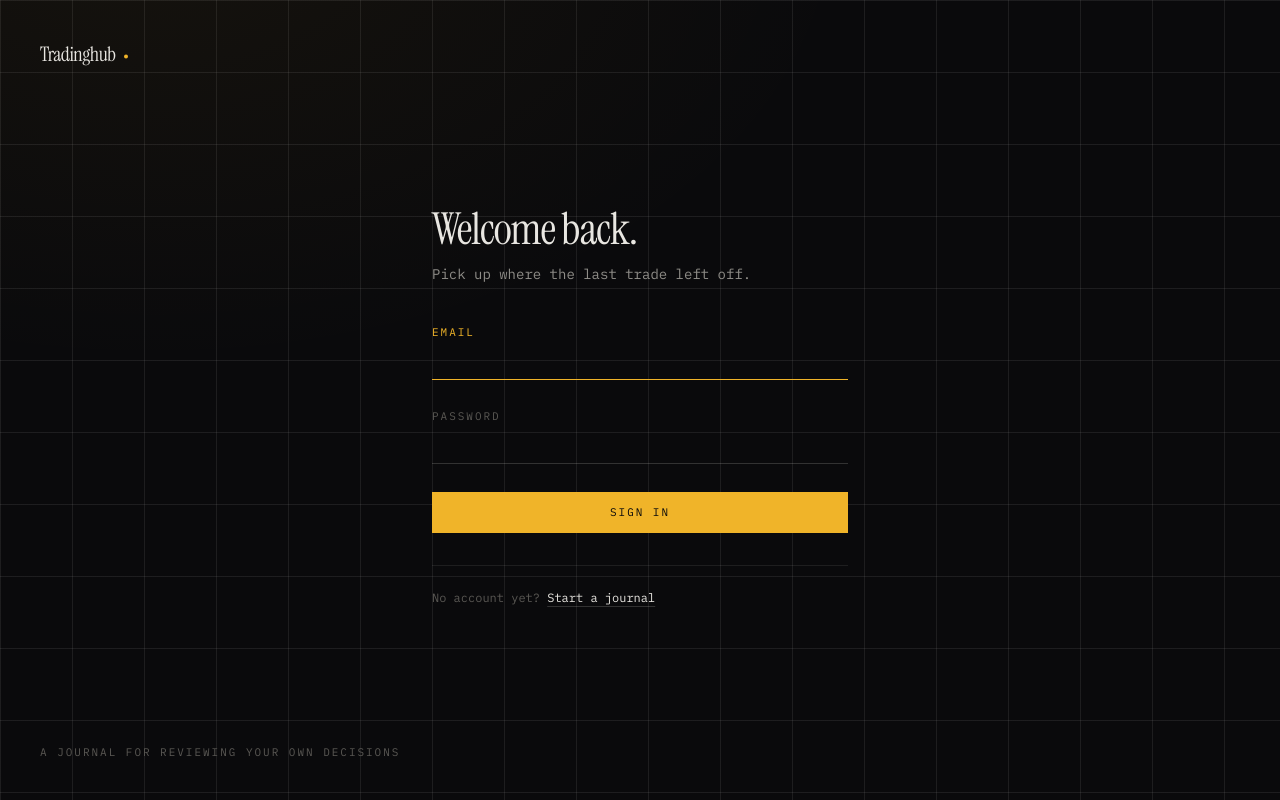
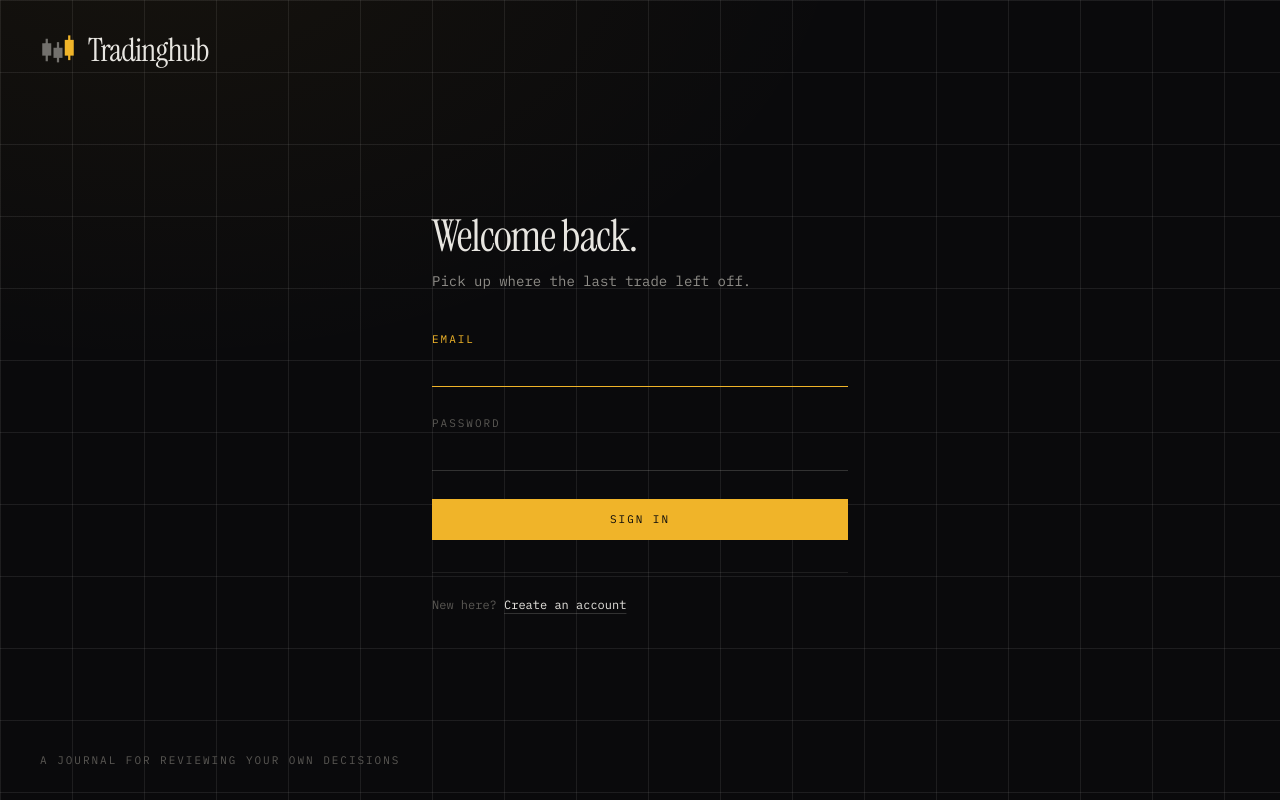
Before and after one commit to vigu2021/Tradinghub, a Next.js app in the folder frontend/: page /login in a window 1280 px wide. Built offline with nearby package versions, Linux system fonts and the light colour scheme; no server answers.

Commit message:
Add a logo mark and plainer sign-up copy

```diff
--- a/frontend/src/app/(app)/dashboard/page.tsx
+++ b/frontend/src/app/(app)/dashboard/page.tsx
@@ -1,6 +1,7 @@
 "use client";
 
 import { Button } from "@/components/ui/Button";
+import { Logo } from "@/components/ui/Logo";
 import { useLogout, useUser } from "@/features/auth/hooks";
 import { messageFor } from "@/lib/api/errors";
 
@@ -11,7 +12,7 @@ export default function DashboardPage() {
   return (
     <div className="flex min-h-dvh flex-col px-6 py-10 sm:px-10">
       <header className="rise flex items-baseline justify-between gap-6 border-b border-rule pb-6">
-        <span className="font-display text-xl tracking-tight">Tradinghub</span>
+        <Logo />
         <div className="w-32">
           <Button
             variant="ghost"
--- a/frontend/src/app/(auth)/layout.tsx
+++ b/frontend/src/app/(auth)/layout.tsx
@@ -1,27 +1,26 @@
 import Link from "next/link";
 import type { ReactNode } from "react";
 
+import { Logo } from "@/components/ui/Logo";
+
 /**
- * The shell both auth pages sit in. A narrow column rather than a card: the ledger grid in the
- * background is the surface, and floating a panel above it would hide the thing that gives the
- * page its character.
+ * The shell both auth screens sit in. A narrow column rather than a card: the ledger grid in the
+ * background is the surface, and floating a panel above it would hide what gives the page its
+ * character.
  */
 export default function AuthLayout({ children }: { children: ReactNode }) {
   return (
-    <div className="flex min-h-dvh flex-col px-6 py-10 sm:px-10">
+    <div className="flex min-h-dvh flex-col px-6 py-8 sm:px-10">
       <header className="rise">
         <Link
           href="/"
-          className="inline-flex items-baseline gap-2 outline-none focus-visible:text-accent"
+          className="inline-block text-ink outline-none transition-colors hover:text-accent focus-visible:text-accent"
         >
-          <span className="font-display text-xl tracking-tight">
-            Tradinghub
-          </span>
-          <span className="h-1 w-1 translate-y-[-0.15rem] rounded-full bg-accent" />
+          <Logo size="lg" />
         </Link>
       </header>
 
-      <main className="flex flex-1 items-center justify-center py-14">
+      <main className="flex flex-1 items-center justify-center py-12">
         <div className="w-full max-w-[26rem]">{children}</div>
       </main>
 
--- a/frontend/src/app/(auth)/login/page.tsx
+++ b/frontend/src/app/(auth)/login/page.tsx
@@ -19,12 +19,12 @@ export default function LoginPage() {
       </div>
 
       <p className="mt-8 border-t border-rule pt-6 text-xs text-ink-faint">
-        No account yet?{" "}
+        New here?{" "}
         <Link
           href="/register"
           className="text-ink underline decoration-rule-strong underline-offset-4 transition-colors hover:text-accent hover:decoration-accent"
         >
-          Start a journal
+          Create an account
         </Link>
       </p>
     </div>
--- a/frontend/src/app/(auth)/register/page.tsx
+++ b/frontend/src/app/(auth)/register/page.tsx
@@ -2,16 +2,16 @@ import Link from "next/link";
 
 import { RegisterForm } from "@/features/auth/components/RegisterForm";
 
-export const metadata = { title: "Start a journal · Tradinghub" };
+export const metadata = { title: "Register · Tradinghub" };
 
 export default function RegisterPage() {
   return (
     <div className="rise [animation-delay:80ms]">
       <h1 className="font-display text-[2.75rem] leading-[1.05] tracking-tight">
-        Start a journal.
+        Create your account
       </h1>
       <p className="mt-3 text-sm text-ink-dim">
-        Every trade, and what you were thinking when you took it.
+        Takes a few seconds. An email and a password, nothing else.
       </p>
 
       <div className="mt-10">
@@ -19,7 +19,7 @@ export default function RegisterPage() {
       </div>
 
       <p className="mt-8 border-t border-rule pt-6 text-xs text-ink-faint">
-        Already keeping one?{" "}
+        Already have an account?{" "}
         <Link
           href="/login"
           className="text-ink underline decoration-rule-strong underline-offset-4 transition-colors hover:text-accent hover:decoration-accent"
--- /dev/null
+++ b/frontend/src/components/ui/Logo.tsx
@@ -0,0 +1,49 @@
+type LogoProps = { size?: "md" | "lg" };
+
+const WORDMARK = {
+  md: "text-2xl",
+  lg: "text-[2rem]",
+} as const;
+
+const MARK = {
+  md: "h-7 w-7",
+  lg: "h-9 w-9",
+} as const;
+
+/**
+ * Three candles, the last one closing higher. Drawn on the same 4-unit rhythm as the background
+ * grid so the mark reads as part of the ledger rather than a badge dropped on top of it.
+ */
+export function Logo({ size = "md" }: LogoProps) {
+  return (
+    <span className="inline-flex items-center gap-3">
+      <svg
+        viewBox="0 0 32 32"
+        aria-hidden="true"
+        className={MARK[size]}
+        fill="none"
+        strokeLinecap="square"
+      >
+        <g stroke="currentColor" strokeWidth="2" opacity="0.45">
+          <path d="M6 7v18" />
+          <path d="M6 11h0" />
+          <rect x="3" y="11" width="6" height="9" fill="currentColor" />
+        </g>
+        <g stroke="currentColor" strokeWidth="2" opacity="0.45">
+          <path d="M16 10v16" />
+          <rect x="13" y="15" width="6" height="7" fill="currentColor" />
+        </g>
+        <g stroke="var(--accent)" strokeWidth="2">
+          <path d="M26 4v20" />
+          <rect x="23" y="8" width="6" height="12" fill="var(--accent)" />
+        </g>
+      </svg>
+
+      <span
+        className={`font-display leading-none tracking-tight ${WORDMARK[size]}`}
+      >
+        Tradinghub
+      </span>
+    </span>
+  );
+}
```
